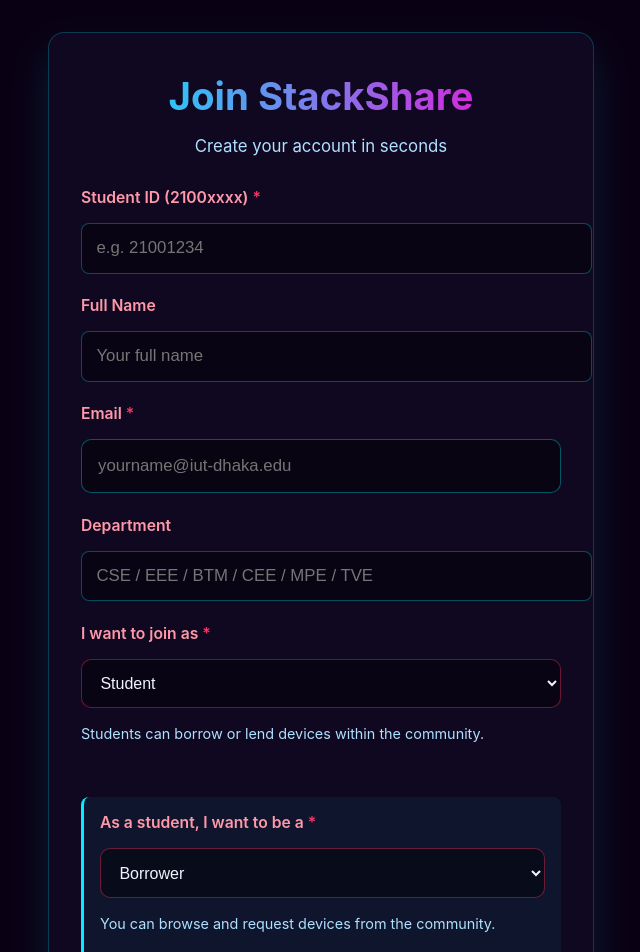
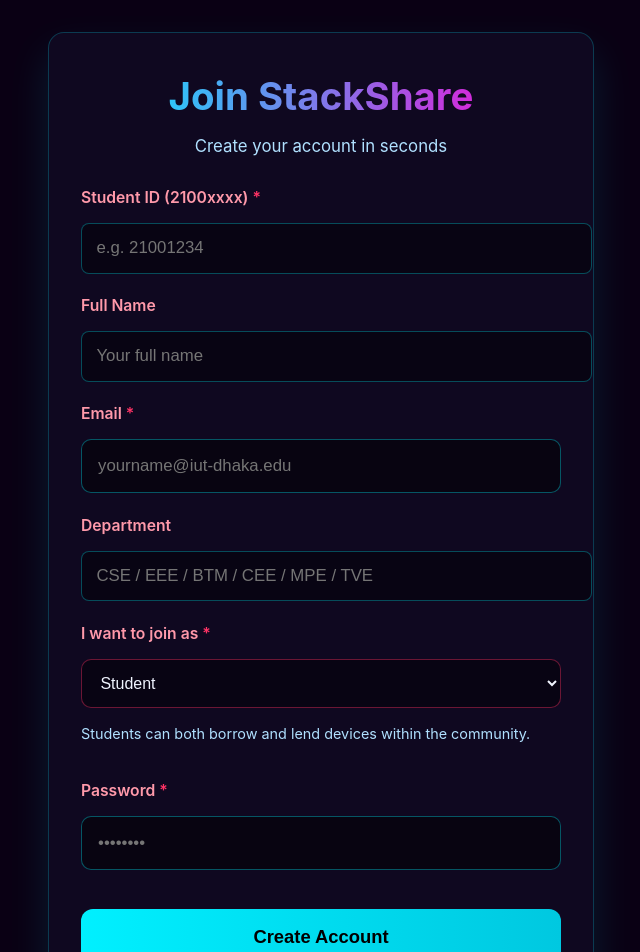
Before and after one commit to tasniamaha/StackShare_rdbms, a React (Create React App) app in the folder frontend/: page /register in a window 1280 px wide. Shown: the top 952 px of the page, without its empty margins (319-959 px from the left). Built offline with nearby package versions, Linux system fonts and the light colour scheme.

Commit message:
Updated auth frontend files

```diff
--- a/frontend/src/components/auth/Login.js
+++ b/frontend/src/components/auth/Login.js
@@ -1,62 +1,29 @@
 // src/components/auth/Login.js
-import { useState, useEffect } from "react";
-import { useLocation } from "react-router-dom";
+import { useState } from "react";
 import { motion } from "framer-motion";
 import { useAuth } from "../../context/AuthContext";
 import "./Login.css";
 
 const Login = () => {
   const { login } = useAuth();
-  const location = useLocation();
 
   const [step, setStep] = useState(1);
-
   const [form, setForm] = useState({
     student_email: "",
     password: "",
-    role: "",      // 'student' or 'admin'
-    subRole: ""    // 'borrower' or 'lender'
+    role: "",   // 'student' or 'admin'
   });
-
   const [error, setError] = useState("");
   const [loading, setLoading] = useState(false);
-
-  useEffect(() => {
-    const urlParams = new URLSearchParams(location.search);
-    const intent = urlParams.get("intent");
-
-    if (intent === "lender") {
-      setForm(prev => ({
-        ...prev,
-        role: "student",
-        subRole: "lender"
-      }));
-      setStep(3);
-    }
-  }, [location.search]);
 
   const handleRoleSelect = (role) => {
     setForm(prev => ({ ...prev, role }));
     setError("");
-
-    if (role === "admin") {
-      setStep(3);
-    } else {
-      setStep(2);
-    }
-  };
-
-  const handleSubRoleSelect = (subRole) => {
-    setForm(prev => ({ ...prev, subRole }));
-    setStep(3);
-    setError("");
+    setStep(2);
   };
 
   const handleChange = (e) => {
-    setForm(prev => ({
-      ...prev,
-      [e.target.name]: e.target.value
-    }));
+    setForm(prev => ({ ...prev, [e.target.name]: e.target.value }));
     setError("");
   };
 
@@ -70,50 +37,21 @@
         throw new Error("Please fill in both fields");
       }
 
-      if (!form.role) {
-        throw new Error("Please select your role");
-      }
-
-      if (form.role === "student" && !form.subRole) {
-        throw new Error("Please select Borrower or Lender");
-      }
-
       await new Promise(resolve => setTimeout(resolve, 1000));
-
-      // 🔥 IMPORTANT FIX: Normalize final role
-      let finalRole;
-
-      if (form.role === "admin") {
-        finalRole = "admin";
-      } else if (form.subRole === "borrower") {
-        finalRole = "borrower";
-      } else if (form.subRole === "lender") {
-        finalRole = "owner"; // or "lender" depending on your routing
-      }
 
       const fakeUser = {
         student_email: form.student_email.trim(),
         student_name: "Demo User",
-        role: finalRole
+        role: form.role,   // 'student' or 'admin'
       };
 
       const fakeToken = "fake-jwt-token-" + Date.now();
-
       login(fakeUser, fakeToken);
 
     } catch (err) {
       setError(err.message || "Login failed. Please try again.");
     } finally {
       setLoading(false);
-    }
-  };
-
-  const goBack = () => {
-    if (step === 3) {
-      if (form.role === "student") setStep(2);
-      else setStep(1);
-    } else if (step === 2) {
-      setStep(1);
     }
   };
 
@@ -164,33 +102,6 @@
         )}
 
         {step === 2 && (
-          <div className="sub-role-selection">
-            <h3>As a student, I want to be a...</h3>
-            <div className="role-buttons">
-              <motion.button
-                className="role-btn"
-                whileHover={{ scale: 1.05 }}
-                onClick={() => handleSubRoleSelect("borrower")}
-              >
-                Borrower
-              </motion.button>
-
-              <motion.button
-                className="role-btn"
-                whileHover={{ scale: 1.05 }}
-                onClick={() => handleSubRoleSelect("lender")}
-              >
-                Lender
-              </motion.button>
-            </div>
-
-            <button className="back-link" onClick={goBack}>
-              ← Back
-            </button>
-          </div>
-        )}
-
-        {step === 3 && (
           <motion.form
             onSubmit={handleLogin}
             className="auth-form"
@@ -227,7 +138,7 @@
               {loading ? "Signing in..." : "Sign In"}
             </motion.button>
 
-            <button type="button" className="back-link" onClick={goBack}>
+            <button type="button" className="back-link" onClick={() => setStep(1)}>
               ← Back
             </button>
           </motion.form>
--- a/frontend/src/components/auth/Register.js
+++ b/frontend/src/components/auth/Register.js
@@ -1,13 +1,12 @@
 // src/components/auth/Register.js
-import { useState, useEffect } from 'react';
-import { useNavigate, useLocation } from 'react-router-dom';
+import { useState } from 'react';
+import { useNavigate } from 'react-router-dom';
 import { motion } from 'framer-motion';
-import { setAuth } from '../utils/authStorage'; // your helper
+import { setAuth } from '../utils/authStorage';
 import './Register.css';
 
 const Register = () => {
   const navigate = useNavigate();
-  const location = useLocation();
 
   const [form, setForm] = useState({
     student_id: '',
@@ -15,30 +14,19 @@
     student_email: '',
     student_dept: '',
     password: '',
-    role: 'student',         // 'student' or 'admin'
-    subRole: 'borrower',     // only used if role === 'student': 'lender' or 'borrower'
+    role: 'student',   // 'student' or 'admin'
   });
 
   const [error, setError] = useState('');
   const [loading, setLoading] = useState(false);
 
-  // Pre-fill subRole if coming from "Become a Lender" link/button
-  useEffect(() => {
-    const urlParams = new URLSearchParams(location.search);
-    const intent = urlParams.get('intent');
-    if (intent === 'lender') {
-      setForm(prev => ({ ...prev, role: 'student', subRole: 'lender' }));
-    }
-  }, [location.search]);
-
   const handleChange = (e) => {
     const { name, value } = e.target;
     setForm(prev => ({ ...prev, [name]: value }));
-    setError(''); // clear error on change
+    setError('');
   };
 
   const validateStudentId = (id) => {
-    // Must be non-empty and start with exactly "2100" for students
     return id.trim().length >= 4 && id.trim().startsWith('2100');
   };
 
@@ -48,51 +36,28 @@
     setLoading(true);
 
     try {
-      // Required fields
       if (!form.student_email.trim() || !form.password.trim() || !form.student_id.trim()) {
         throw new Error('Please fill all required fields');
       }
 
-      // Student-specific validation
-      if (form.role === 'student') {
-        if (!form.subRole) {
-          throw new Error('Please select whether you want to be a Lender or Borrower');
-        }
-
-        // Enforce 2100xxxx rule for students
-        if (!validateStudentId(form.student_id)) {
-          throw new Error('Invalid Student ID. Student IDs must start with 2100 (e.g., 21001234)');
-        }
+      if (form.role === 'student' && !validateStudentId(form.student_id)) {
+        throw new Error('Invalid Student ID. Student IDs must start with 2100 (e.g., 21001234)');
       }
 
-      // For admin — no ID format restriction
-
-      // Simulate API call (replace with real fetch/axios later)
       await new Promise(resolve => setTimeout(resolve, 1400));
-
-      console.log('Registration payload:', form);
-
-      // Prepare user object
-      const finalRole = form.role === 'admin' ? 'admin' : form.subRole;
 
       const newUser = {
         student_id: form.student_id.trim(),
         student_name: form.student_name.trim() || null,
         student_email: form.student_email.trim(),
         student_dept: form.student_dept.trim() || null,
-        role: form.role,           // "student" or "admin"
-        subRole: form.role === 'student' ? form.subRole : null,
-        finalRole,                 // computed: "admin", "lender", or "borrower"
+        role: form.role,   // 'student' or 'admin'
       };
 
-      // Save auth (auto-login after registration)
       setAuth('fake-jwt-token-demo', newUser);
 
-      // Redirect based on role
-      if (finalRole === 'admin') {
+      if (form.role === 'admin') {
         navigate('/admin/dashboard', { replace: true });
-      } else if (finalRole === 'lender') {
-        navigate('/owner/dashboard', { replace: true });
       } else {
         navigate('/dashboard', { replace: true });
       }
@@ -136,7 +101,7 @@
             <input
               type="text"
               name="student_id"
-              placeholder={form.role === 'student' ? "e.g. 21001234" : "Any format for admin"}
+              placeholder={form.role === 'student' ? 'e.g. 21001234' : 'Any format for admin'}
               value={form.student_id}
               onChange={handleChange}
               required
@@ -200,30 +165,9 @@
             <p className="role-hint">
               {form.role === 'admin'
                 ? 'Admins manage the platform, complaints, approvals, etc.'
-                : 'Students can borrow or lend devices within the community.'}
+                : 'Students can both borrow and lend devices within the community.'}
             </p>
           </div>
-
-          {/* Sub-role (only for students) */}
-          {form.role === 'student' && (
-            <div className="form-group sub-role-group">
-              <label>As a student, I want to be a <span className="required">*</span></label>
-              <select
-                name="subRole"
-                value={form.subRole}
-                onChange={handleChange}
-                required
-              >
-                <option value="borrower">Borrower</option>
-                <option value="lender">Lender</option>
-              </select>
-              <p className="role-hint">
-                {form.subRole === 'lender'
-                  ? 'You can list your own devices for others to borrow.'
-                  : 'You can browse and request devices from the community.'}
-              </p>
-            </div>
-          )}
 
           {/* Password */}
           <div className="form-group">
```
